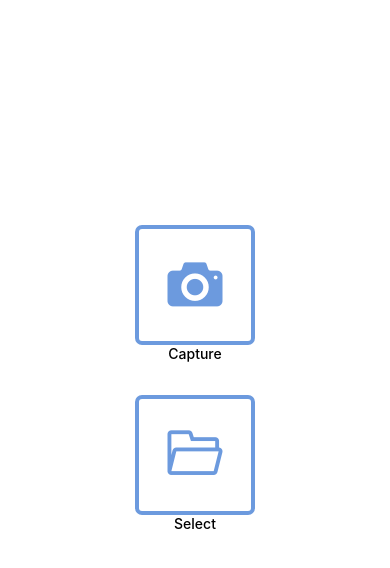
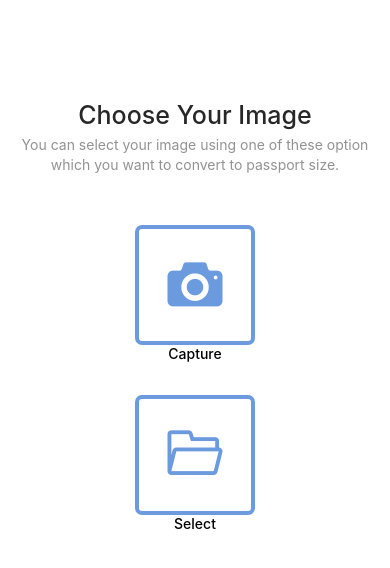
Before and after one commit to patxiarana/Udemay-TS-RN, a React Native app in the folder Udemy-TS-RN/: screen / in a window 390 px wide. Shown: the top 568 px of the page. Built offline with nearby package versions, Linux system fonts and the light colour scheme.

Commit message:
install @types/react-native-vector-icons, styled title app

```diff
--- a/Udemy-TS-RN/app/screens/Home.tsx
+++ b/Udemy-TS-RN/app/screens/Home.tsx
@@ -4,7 +4,16 @@
 interface Props {}
 const Home: FC<Props> = (): JSX.Element => {
   return <View style={styles.container}>
-    {/* Image Capture  Button  */ }
+      {/* App Titles */}
+      <View style={styles.titleContainer}>
+        <Text style={styles.title}>Choose Your Image</Text>
+        <Text style={styles.secondaryText}>
+          You can select your image using one of these option which you want to
+          convert to passport size.
+        </Text>
+      </View>
+
+     {/* Image Capture  Button  */ }
     <View  style={styles.btnContainer}>
   <TouchableOpacity style={styles.button}>
   <Entypo name="camera" style={styles.icon} />
@@ -29,6 +38,26 @@
    alignItems : 'center' ,
    marginTop: 200,
   // display: 'none',
+  },
+  titleContainer: {
+    position: 'absolute',
+    top: 0,
+    left: 0,
+    right: 0,
+    marginTop: -100,
+  },
+  title: {
+    fontSize: 25,
+    color: '#272727',
+    fontWeight: '500',
+    textAlign: 'center',
+  },
+  secondaryText: {
+    color: '#272727',
+    textAlign: 'center',
+    opacity: 0.5,
+    lineHeight: 20,
+    paddingTop: 5,
   },
   btnContainer : {
     width : 120 ,
--- a/Udemy-TS-RN/package.json
+++ b/Udemy-TS-RN/package.json
@@ -9,6 +9,7 @@
     "web": "expo start --web"
   },
   "dependencies": {
+    "@types/react-native-vector-icons": "^6.4.13",
     "expo": "~48.0.18",
     "expo-status-bar": "~1.4.4",
     "react": "18.2.0",
```
Also changed, not shown: 1 other file (tests, documents, lock files or other folders).
